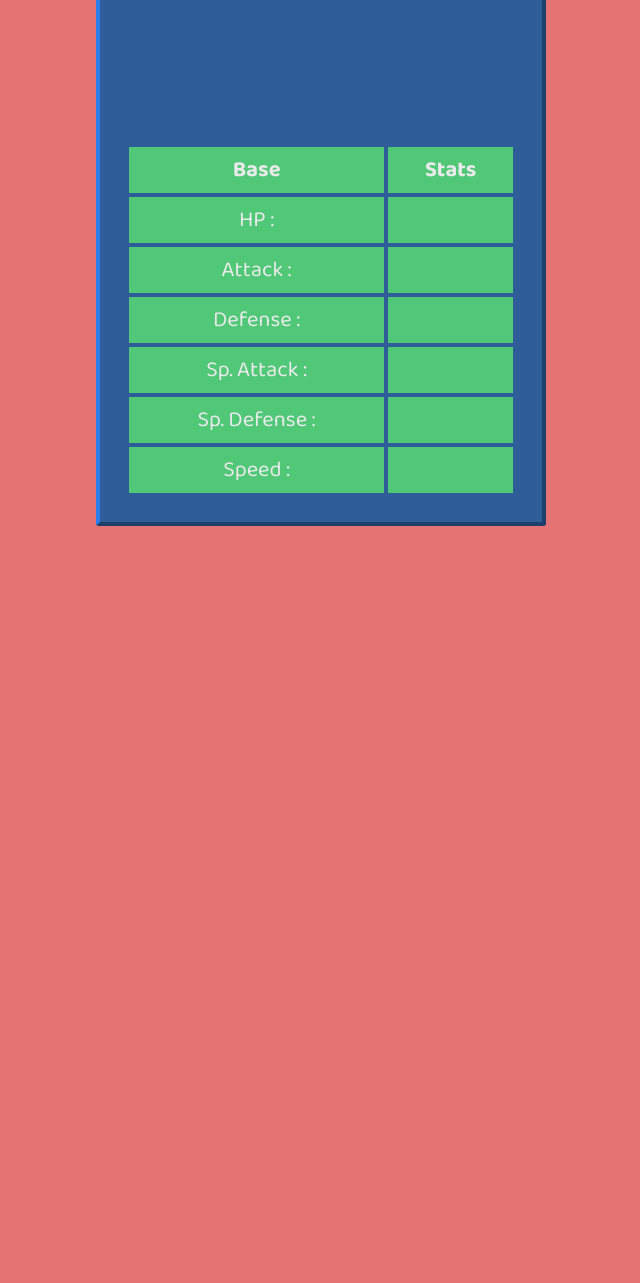
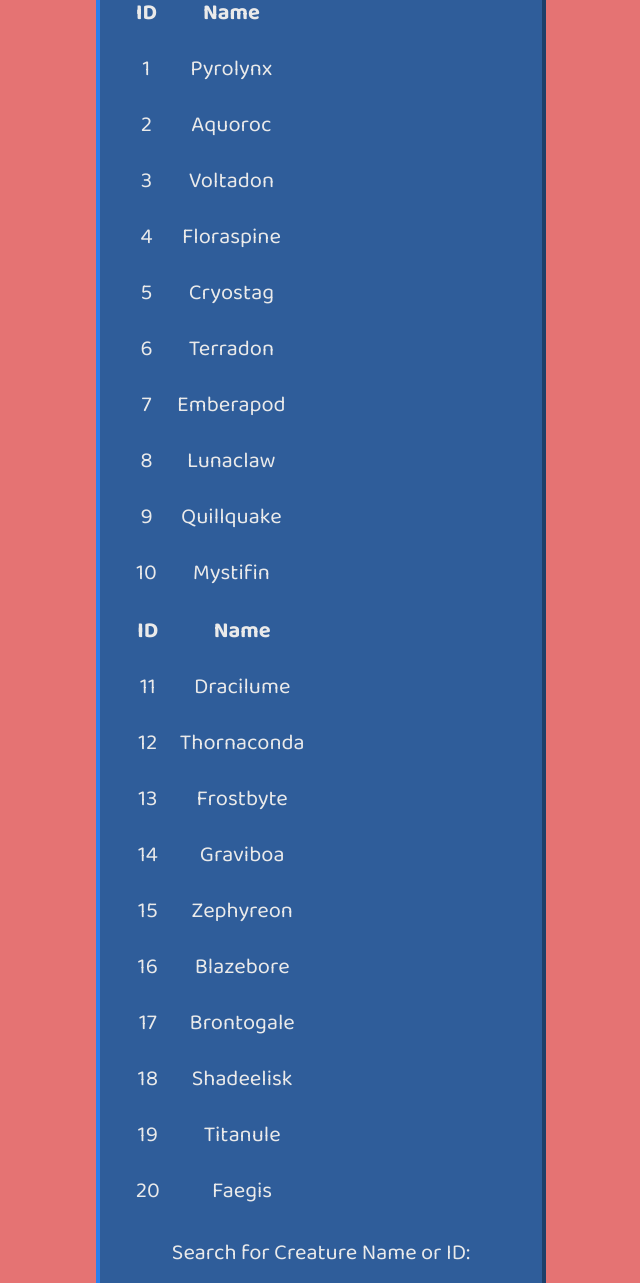
Before and after one commit to jeffamazed/rpg-creature-search-app, a plain HTML site: page index.html in a window 1280 px wide. Shown: the part 315-1598 px from the top of the page, without its empty margins (319-959 px from the left). Before the commit the page ends 861 px from the top, so only its background shows below. Drawn offline with Linux system fonts and the light colour scheme; no server answers.

Commit message:
Update index.html

```diff
--- a/index.html
+++ b/index.html
@@ -6,6 +6,7 @@
     <title>RPG Creature Search App</title>
     <link rel="stylesheet" href="./styles.css" />
     <link href="https://fonts.googleapis.com/css2?family=Baloo+2:wght@400;500;700&display=swap" rel="stylesheet" />
+    <link rel="stylesheet" href="https://cdnjs.cloudflare.com/ajax/libs/font-awesome/6.5.0/css/all.min.css" />
   </head>
   <body>
     <div class="page-wrapper">
@@ -18,6 +19,114 @@
       <main>
         <h1>RPG Creature Search App</h1>
         <div class="search-app-container">
+          <div class="tooltip">
+            <i class="fa-solid fa-circle-question"></i>
+            <div class="more-info">
+              <h2>Info about the creatures:</h2>
+              <div class="more-info-table">
+                <table>
+                  <thead>
+                    <tr>
+                      <th>ID</th>
+                      <th>Name</th>
+                    </tr>
+                  </thead>
+                  <tbody>
+                    <tr>
+                      <td>1</td>
+                      <td>Pyrolynx</td>
+                    </tr>
+                    <tr>
+                      <td>2</td>
+                      <td>Aquoroc</td>
+                    </tr>
+                    <tr>
+                      <td>3</td>
+                      <td>Voltadon</td>
+                    </tr>
+                    <tr>
+                      <td>4</td>
+                      <td>Floraspine</td>
+                    </tr>
+                    <tr>
+                      <td>5</td>
+                      <td>Cryostag</td>
+                    </tr>
+                    <tr>
+                      <td>6</td>
+                      <td>Terradon</td>
+                    </tr>
+                    <tr>
+                      <td>7</td>
+                      <td>Emberapod</td>
+                    </tr>
+                    <tr>
+                      <td>8</td>
+                      <td>Lunaclaw</td>
+                    </tr>
+                    <tr>
+                      <td>9</td>
+                      <td>Quillquake</td>
+                    </tr>
+                    <tr>
+                      <td>10</td>
+                      <td>Mystifin</td>
+                    </tr>
+                  </tbody>
+                </table>
+                <table>
+                  <thead>
+                    <tr>
+                      <th>ID</th>
+                      <th>Name</th>
+                    </tr>
+                  </thead>
+                  <tbody>
+                    <tr>
+                      <td>11</td>
+                      <td>Dracilume</td>
+                    </tr>
+                    <tr>
+                      <td>12</td>
+                      <td>Thornaconda</td>
+                    </tr>
+                    <tr>
+                      <td>13</td>
+                      <td>Frostbyte</td>
+                    </tr>
+                    <tr>
+                      <td>14</td>
+                      <td>Graviboa</td>
+                    </tr>
+                    <tr>
+                      <td>15</td>
+                      <td>Zephyreon</td>
+                    </tr>
+                    <tr>
+                      <td>16</td>
+                      <td>Blazebore</td>
+                    </tr>
+                    <tr>
+                      <td>17</td>
+                      <td>Brontogale</td>
+                    </tr>
+                    <tr>
+                      <td>18</td>
+                      <td>Shadeelisk</td>
+                    </tr>
+                    <tr>
+                      <td>19</td>
+                      <td>Titanule</td>
+                    </tr>
+                    <tr>
+                      <td>20</td>
+                      <td>Faegis</td>
+                    </tr>
+                  </tbody>
+                </table>
+              </div>
+            </div>
+          </div>
           <div class="user-input-container">
             <label for="search-input">
               Search for Creature Name or ID:
```
